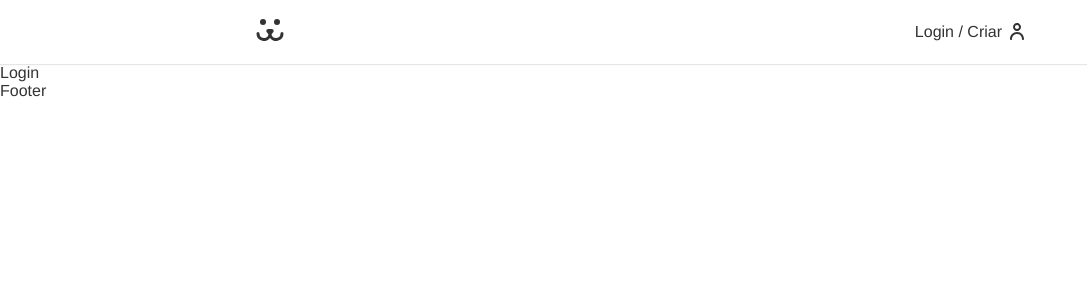
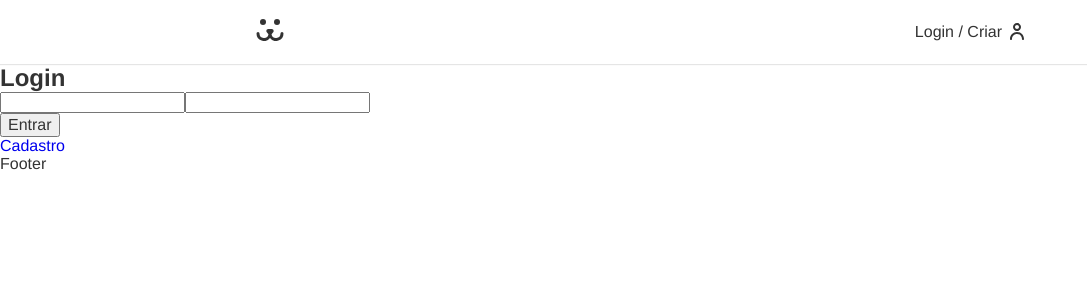
Before and after one commit to naylsonrj/dogs-react, a React (Create React App) app: page /login in a window 1280 px wide. Shown: the top 300 px of the page, without its empty margins (0-1087 px from the left). Built offline with nearby package versions, Linux system fonts and the light colour scheme.

Commit message:
add login

```diff
--- a/src/App.js
+++ b/src/App.js
@@ -14,7 +14,7 @@
         <Header />
         <Routes>
           <Route path="/" element={<Home />} />
-          <Route path="/login" element={<Login />} />
+          <Route path="/login/*" element={<Login />} />
         </Routes>
         <Footer />
       </BrowserRouter>
--- a/src/Components/Login/Login.js
+++ b/src/Components/Login/Login.js
@@ -1,7 +1,21 @@
 import React from 'react';
+import { Routes, Route } from 'react-router-dom';
+import LoginForm from './LoginForm';
+import LoginCreate from './LoginCreate';
+import LoginPasswordLost from './LoginPasswordLost';
+import LoginPasswordReset from './LoginPasswordReset';
 
 const Login = () => {
-  return <div>Login</div>;
+  return (
+    <div>
+      <Routes>
+        <Route path="/" element={<LoginForm />} />
+        <Route path="/criar" element={<LoginCreate />} />
+        <Route path="/perdeu" element={<LoginPasswordLost />} />
+        <Route path="/resetar" element={<LoginPasswordReset />} />
+      </Routes>
+    </div>
+  );
 };
 
 export default Login;
--- /dev/null
+++ b/src/Components/Login/LoginCreate.js
@@ -0,0 +1,7 @@
+import React from 'react';
+
+const LoginCreate = () => {
+  return <div>LoginCreate</div>;
+};
+
+export default LoginCreate;
--- /dev/null
+++ b/src/Components/Login/LoginForm.js
@@ -0,0 +1,49 @@
+import React from 'react';
+import { Link } from 'react-router-dom';
+
+const LoginForm = () => {
+  const [username, setUsername] = React.useState('');
+  const [password, setPassword] = React.useState('');
+
+  function handleSubmit(event) {
+    event.preventDefault();
+    fetch('https://dogsapi.origamid.dev/json/jwt-auth/v1/token', {
+      method: 'POST',
+      headers: {
+        'Content-Type': 'application/json',
+      },
+      body: JSON.stringify({ username, password }),
+    })
+      .then((response) => {
+        console.log(response);
+        return response.json();
+      })
+      .then((json) => {
+        console.log(json);
+      });
+  }
+
+  return (
+    <section>
+      <h1>Login</h1>
+      <form actions="" onSubmit={handleSubmit}>
+        <input
+          label="Usuário"
+          type="text"
+          value={username}
+          onChange={({ target }) => setUsername(target.value)}
+        />
+        <input
+          label="Senha"
+          type="password"
+          value={password}
+          onChange={({ target }) => setPassword(target.value)}
+        />
+        <button>Entrar</button>
+      </form>
+      <Link to="/login/criar">Cadastro</Link>
+    </section>
+  );
+};
+
+export default LoginForm;
--- /dev/null
+++ b/src/Components/Login/LoginPasswordLost.js
@@ -0,0 +1,7 @@
+import React from 'react';
+
+const LoginPasswordLost = () => {
+  return <div>LoginPasswordLost</div>;
+};
+
+export default LoginPasswordLost;
--- /dev/null
+++ b/src/Components/Login/LoginPasswordReset.js
@@ -0,0 +1,7 @@
+import React from 'react';
+
+const LoginPasswordReset = () => {
+  return <div>LoginPasswordReset</div>;
+};
+
+export default LoginPasswordReset;
```
